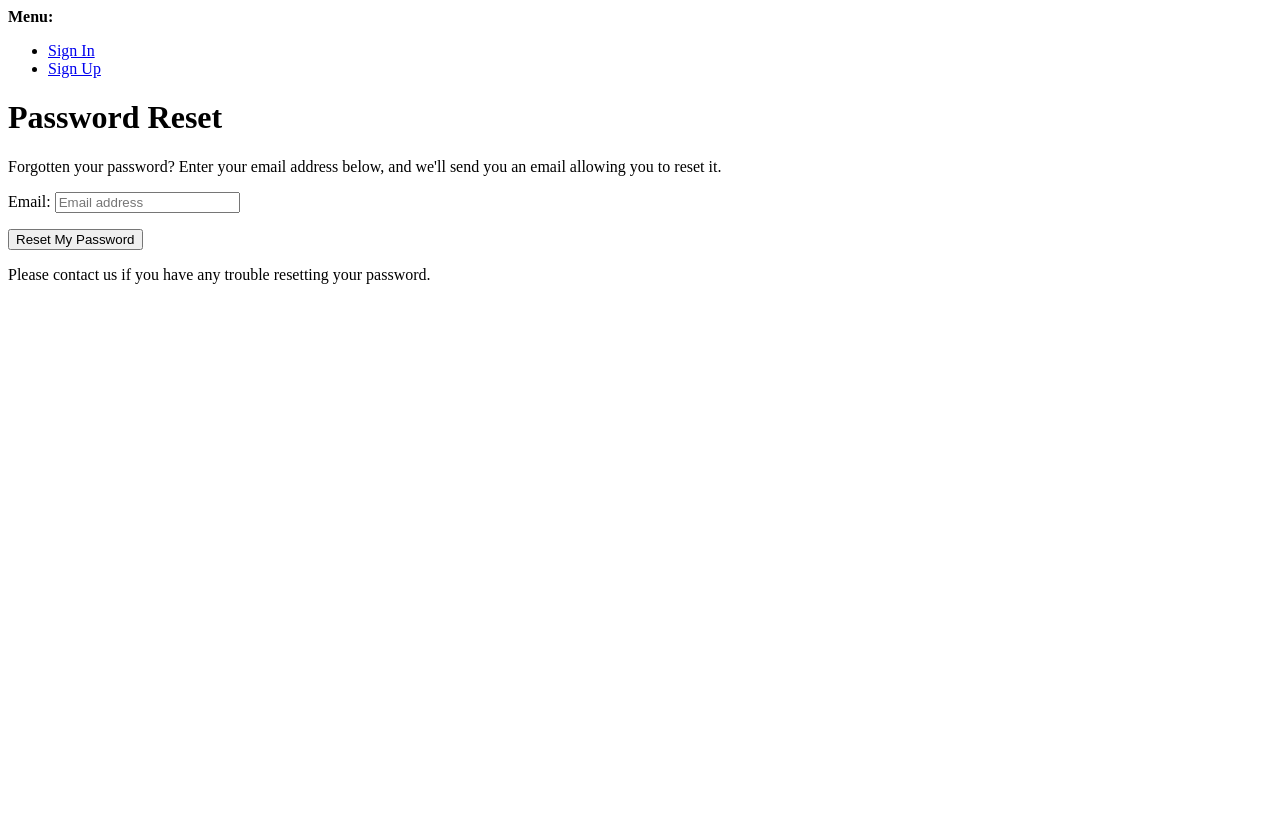
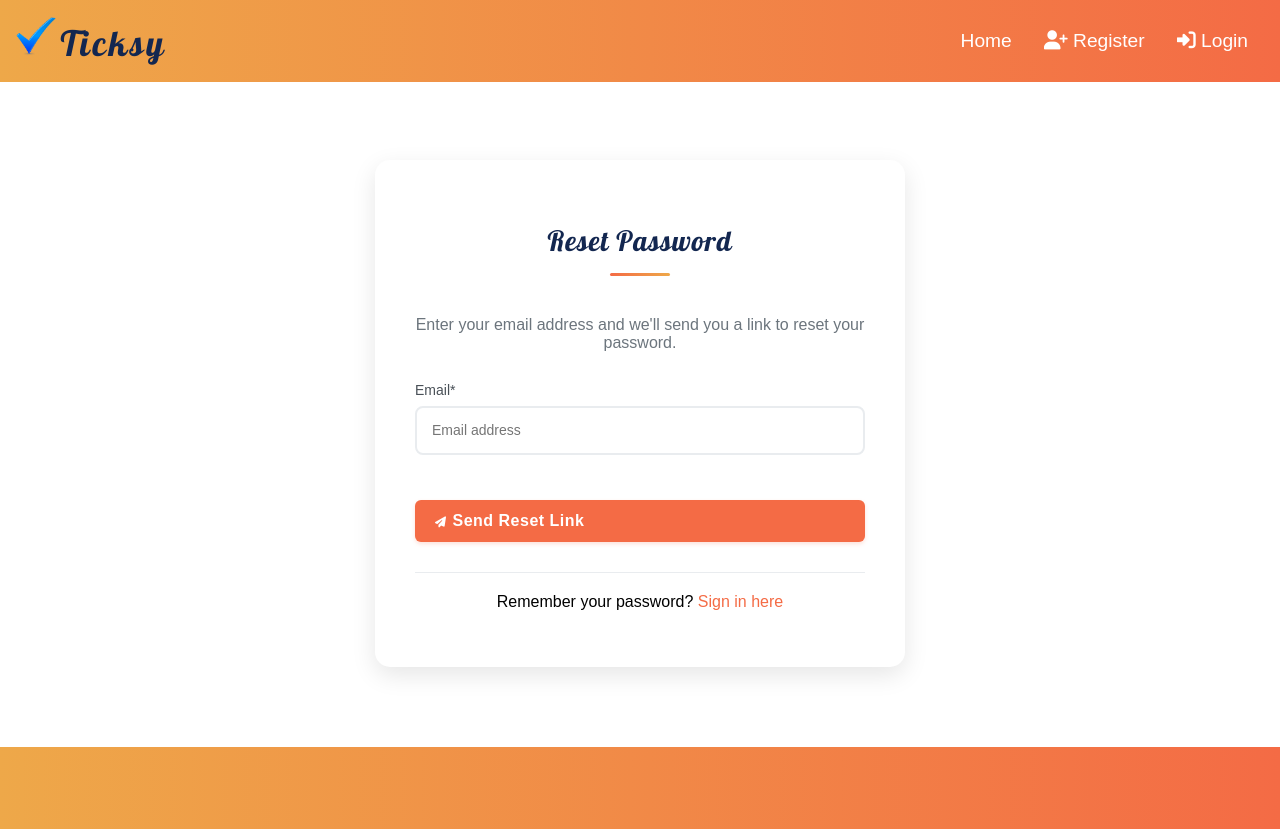
Before and after one commit to ByteNadeem/Ticksy, a Django app: page /accounts/password/reset/ in a window 1280 px wide. Before the commit the page ends 284 px from the top, so only its background shows below. Run offline with Django 4.2, Linux system fonts and the light colour scheme; some libraries are stand-ins or nearby versions; some web fonts are replaced.

Commit message:
Add professional password reset functionality

```diff
--- a/templates/account/password_reset.html
+++ b/templates/account/password_reset.html
@@ -1,24 +1,64 @@
-{% extends "account/base.html" %}
+{% extends "base.html" %}
+{% load crispy_forms_tags %}
 
-{% load i18n %}
-{% load account %}
-
-{% block head_title %}{% trans "Password Reset" %}{% endblock head_title %}
+{% block title %}Reset Password - Ticksy ToDo{% endblock %}
 
 {% block content %}
+<div class="auth-container" id="reset-container" style="max-width: 450px; margin: 60px auto; padding: 40px; background: white; border-radius: 15px; box-shadow: 0 8px 25px rgba(0,0,0,0.1);">
+    <h2 class="lobster-regular" style="text-align: center; color: #132750; margin-bottom: 40px; font-size: 28px; letter-spacing: 1px; font-weight: 400; position: relative;">
+        Reset Password
+        <span style="display: block; width: 60px; height: 3px; background: linear-gradient(to right, #f46b45, #eea849); margin: 15px auto 0; border-radius: 2px;"></span>
+    </h2>
 
-    <h1>{% trans "Password Reset" %}</h1>
-    {% if user.is_authenticated %}
-    {% include "account/snippets/already_logged_in.html" %}
-    {% endif %}
+    <p style="text-align: center; color: #6c757d; margin-bottom: 30px;">
+        Enter your email address and we'll send you a link to reset your password.
+    </p>
 
-    <p>{% trans "Forgotten your password? Enter your email address below, and we'll send you an email allowing you to reset it." %}</p>
+    <form method="post" action="{% url 'account_reset_password' %}">
+        {% csrf_token %}
 
-    <form method="POST" action="{% url 'account_reset_password' %}" class="password_reset">
-        {% csrf_token %}
-        {{ form.as_p }}
-        <input type="submit" value="{% trans 'Reset My Password' %}" />
+        <div style="margin-bottom: 25px;">
+            {{ form.email|as_crispy_field }}
+        </div>
+
+        <button type="submit" class="btn-primary" style="width: 100%; margin-top: 20px; padding: 12px 20px; font-size: 16px; font-weight: 600; letter-spacing: 0.5px;">
+            <i class="fas fa-paper-plane"></i> Send Reset Link
+        </button>
     </form>
 
-    <p>{% blocktrans %}Please contact us if you have any trouble resetting your password.{% endblocktrans %}</p>
-{% endblock content %}
+    <p class="auth-links" style="text-align: center; margin-top: 30px; padding-top: 20px; border-top: 1px solid #e9ecef;">
+        Remember your password? <a href="{% url 'account_login' %}" style="color: #f46b45; text-decoration: none; font-weight: 500;">Sign in here</a>
+    </p>
+</div>
+
+<style>
+#reset-container .form-group,
+#reset-container .mb-3 {
+    margin-bottom: 25px !important;
+}
+
+#reset-container label {
+    display: block !important;
+    margin-bottom: 8px !important;
+    font-weight: 500 !important;
+    color: #495057 !important;
+    font-size: 14px !important;
+}
+
+#reset-container .form-control {
+    width: 100% !important;
+    padding: 12px 15px !important;
+    border: 2px solid #e9ecef !important;
+    border-radius: 8px !important;
+    font-size: 14px !important;
+    line-height: 1.5 !important;
+    box-sizing: border-box !important;
+}
+
+#reset-container .form-control:focus {
+    border-color: #f46b45 !important;
+    box-shadow: 0 0 0 3px rgba(244, 107, 69, 0.1) !important;
+    outline: none !important;
+}
+</style>
+{% endblock %}
```
Also changed, not shown: templates/account/password_reset_done.html (+24 -10 lines).
